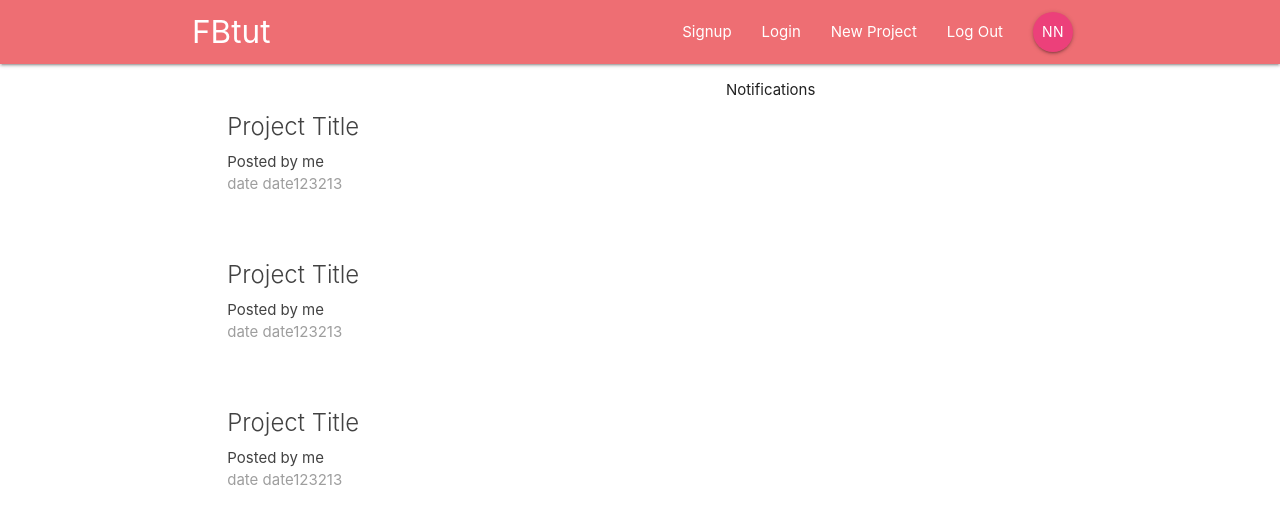
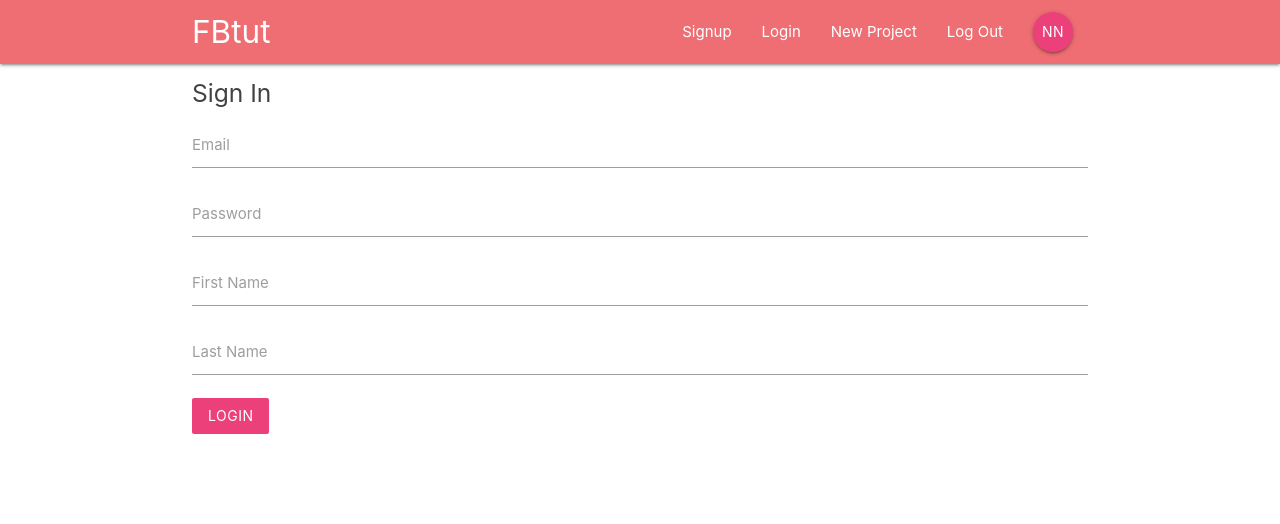
Before and after one commit to aluminium22/fbtut, a React (Create React App) app: page /signup in a window 1280 px wide. Shown: the top 524 px of the page. Built offline with nearby package versions, Linux system fonts and the light colour scheme.

Commit message:
signup/signin

```diff
--- a/public/index.html
+++ b/public/index.html
@@ -42,5 +42,7 @@
       To begin the development, run `npm start` or `yarn start`.
       To create a production bundle, use `npm run build` or `yarn build`.
     -->
+    <!-- Compiled and minified JavaScript -->
+    <script src="https://cdnjs.cloudflare.com/ajax/libs/materialize/1.0.0/js/materialize.min.js"></script>
   </body>
 </html>
--- a/src/App.js
+++ b/src/App.js
@@ -2,6 +2,9 @@
 import {BrowserRouter, Switch, Route} from 'react-router-dom';
 import Navbar from './components/layout/Navbar';
 import Dashboard from './components/dashboard/Dashboard';
+import ProjectDetails from "./components/projects/ProjectDetails";
+import SignIn from "./components/auth/SignIn";
+import SignUp from "./components/auth/SignUp";
 
 class App extends Component {
   render() {
@@ -10,7 +13,10 @@
         <div className="App">
           <Navbar />
           <Switch>
-            <Route path='/' component={Dashboard}/>
+            <Route exact path='/' component={Dashboard}/>
+            <Route path='/project/:id' component={ProjectDetails}/>
+            <Route path='/signin/' component={SignIn}/>
+            <Route path='/signup/' component={SignUp}/>
           </Switch>
         </div>
       </BrowserRouter>
--- a/src/components/auth/SignIn.js
+++ b/src/components/auth/SignIn.js
@@ -0,0 +1,41 @@
+import React, {Component} from 'react';
+
+class SignIn extends Component {
+  state = {
+    email: '',
+    password: '',
+  };
+
+  handleChange = (e) => {
+    this.setState({[e.target.id]: e.target.value})
+  }
+
+  handleSubmit = (e) => {
+    e.preventDefault();
+    console.log(this.state);
+  }
+
+  render() {
+    return (
+      <div className="container">
+        <form className="white" onSubmit={this.handleSubmit}>
+          <h5 className="grey-text text-darken-3">Sign In</h5>
+          <div className="input-field">
+            <label htmlFor="email">Email</label>
+            <input type="email" id="email" onChange={this.handleChange}></input>
+          </div>
+          <div className="input-field">
+            <label htmlFor="password">Password</label>
+            <input type="password" id="password" onChange={this.handleChange}></input>
+          </div>
+          <div className='input-field'>
+            <button className="btn pink lighten-1 z-depth-0">Login</button>
+          </div>
+        </form>
+
+      </div>
+    );
+  }
+}
+
+export default SignIn;
--- a/src/components/auth/SignUp.js
+++ b/src/components/auth/SignUp.js
@@ -0,0 +1,51 @@
+import React, {Component} from 'react';
+
+class SignUp extends Component {
+  state = {
+    email: '',
+    password: '',
+    firstName: '',
+    lastName: '',
+  };
+
+  handleChange = (e) => {
+    this.setState({[e.target.id]: e.target.value})
+  }
+
+  handleSubmit = (e) => {
+    e.preventDefault();
+    console.log(this.state);
+  }
+
+  render() {
+    return (
+      <div className="container">
+        <form className="white" onSubmit={this.handleSubmit}>
+          <h5 className="grey-text text-darken-3">Sign In</h5>
+          <div className="input-field">
+            <label htmlFor="email">Email</label>
+            <input type="email" id="email" onChange={this.handleChange}></input>
+          </div>
+          <div className="input-field">
+            <label htmlFor="password">Password</label>
+            <input type="password" id="password" onChange={this.handleChange}></input>
+          </div>
+          <div className="input-field">
+            <label htmlFor="firstName">First Name</label>
+            <input type="text" id="firstName" onChange={this.handleChange}></input>
+          </div>
+          <div className="input-field">
+            <label htmlFor="lastName">Last Name</label>
+            <input type="text" id="lastName" onChange={this.handleChange}></input>
+          </div>
+          <div className='input-field'>
+            <button className="btn pink lighten-1 z-depth-0">Login</button>
+          </div>
+        </form>
+
+      </div>
+    );
+  }
+}
+
+export default SignUp;
--- a/src/components/projects/ProjectDetails.js
+++ b/src/components/projects/ProjectDetails.js
@@ -0,0 +1,21 @@
+import React from 'react';
+
+const ProjectDetails = (props) => {
+  const id = props.match.params.id
+  return (
+    <div className="container section project-details">
+      <div className="card z-depth-0">
+        <div className="card-content">
+          <span className="card-title">Project Title - {id}</span>
+          <p>words and text things to type in here.</p>
+        </div>
+      </div>
+      <div className="card-action grey lighten-4 grey text">
+        <div>Posted by me</div>
+        <div>2nd of September 2am</div>
+      </div>
+    </div>
+  );
+};
+
+export default ProjectDetails;
--- a/src/components/projects/ProjectList.js
+++ b/src/components/projects/ProjectList.js
@@ -1,31 +1,14 @@
 import React from 'react';
+import ProjectSummary from "./ProjectSummary";
 
 const ProjectList = () => {
 
   return (
     <div className='project-list section'>
-      <div className='card z-depth-0 project-summary'>
-        <div className='card-content grey-text text-darken-3'>
-          <span className='card-title'>Project Title</span>
-          <p>Posted by me</p>
-          <p className='grey-text'> date date123213 </p>
-        </div>
-      </div>
-
-      <div className='card z-depth-0 project-summary'>
-        <div className='card-content grey-text text-darken-3'>
-          <span className='card-title'>Project Title</span>
-          <p>Posted by me</p>
-          <p className='grey-text'> date date123213 </p>
-        </div>
-      </div>
-
-      <div className='card z-depth-0 project-summary'>
-        <div className='card-content grey-text text-darken-3'>
-          <span className='card-title'>Project Title</span>
-          <p>Posted by me</p>
-          <p className='grey-text'> date date123213 </p>
-        </div>
+      <div className='project-list section'>
+        <ProjectSummary/>
+        <ProjectSummary/>
+        <ProjectSummary/>
       </div>
 
     </div>
--- a/src/components/projects/ProjectSummary.js
+++ b/src/components/projects/ProjectSummary.js
@@ -0,0 +1,15 @@
+import React from 'react';
+
+const ProjectSummary = () => {
+  return (
+    <div className='card z-depth-0 project-summary'>
+      <div className='card-content grey-text text-darken-3'>
+        <span className='card-title'>Project Title</span>
+        <p>Posted by me</p>
+        <p className='grey-text'> date date123213 </p>
+      </div>
+    </div>
+  )
+}
+
+export default ProjectSummary;
```
